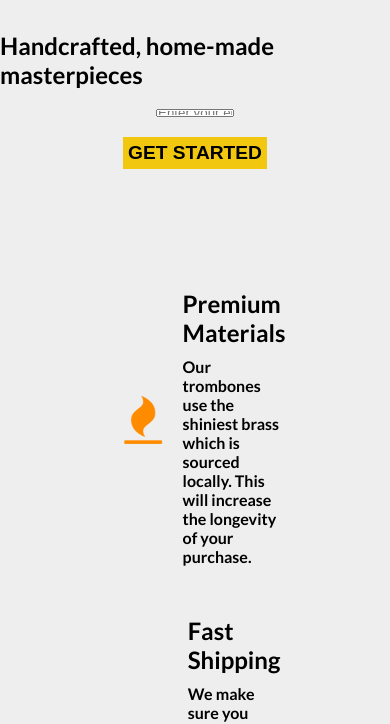
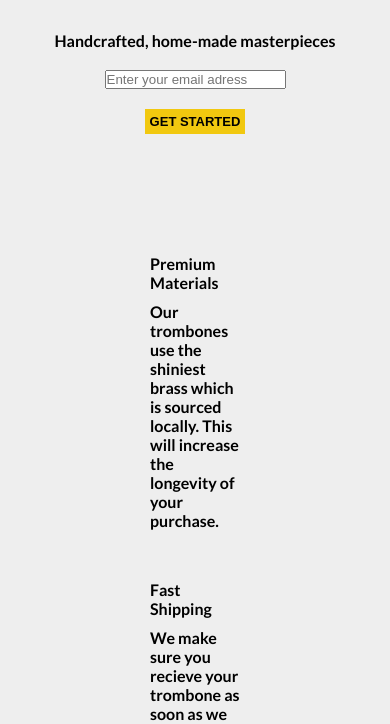
Before and after one commit to dago-ramirez/Landing-Page, a plain HTML site: page index.html in a window 390 px wide. Shown: the part 119-843 px from the top of the page. Drawn offline with Linux system fonts and the light colour scheme.

Commit message:
Hasta ahora se cumplen con los requisitos solicitados. Se pueden mejorar algunos detalles usando JS

```diff
--- a/css/style.css
+++ b/css/style.css
@@ -1,3 +1,9 @@
+* {
+    margin: 0;
+    padding: 0;
+    box-sizing: border-box;
+}
+
 body {
     background-color: #eee;
     display: block;
@@ -15,12 +21,15 @@ header {
     padding: 10px 20px;
 }
 
-@media (max-width: 550px) {
+/* Media query para cambiar la visualización de la
+cabecera a columnas cuando el ancho de la pantalla es
+de <= 550px */
+@media (max-width: 650px) {
     header {
         width: 100%;
         display: flex;
+        flex-direction: column;
         align-items: center;
-        flex-direction: column;
         justify-content: center;
     }
 }
@@ -37,6 +46,9 @@ nav ul {
     list-style: none;
 }
 
+/* Media query para cambiar la visualización de la
+barra de navegación a columnas cuando el ancho de la pantalla es
+de <= 650px */
 @media (max-width: 650px) {
     nav ul {
         width: 100%;
@@ -54,6 +66,12 @@ nav ul li a {
 
 main section h2 {
     padding-bottom: 10px;
+}
+
+@media (max-width: 440px) {
+    main section h2 {
+        font-size: medium;
+    }
 }
 
 #form-section {
@@ -84,6 +102,13 @@ section form input {
     height: 2vw;
 }
 
+@media (max-width: 1000px) {
+    #email {
+        width: auto;
+        height: auto;
+    }
+}
+
 #submit {
     background-color: rgb(241, 200, 15);
     font-size: larger;
@@ -91,6 +116,22 @@ section form input {
     border: #eee;
     cursor: pointer;
     padding: 5px;
+}
+
+@media (max-width: 1000px) {
+    #submit {
+        font-size: medium;
+        width: auto;
+        height: auto;
+    }
+}
+
+@media (max-width: 480px) {
+    #submit {
+        font-size: small;
+        width: auto;
+        height: auto;
+    }
 }
 
 #submit:hover {
@@ -115,6 +156,14 @@ section form input {
     display: flex;
     align-items: center;
     justify-content: center;
+}
+/* Media query para ocultar los íconos de las
+características cuando el ancho de pantalla es
+<= 45px */
+@media (max-width: 450px) {
+    .div-icon {
+        display: none;
+    }
 }
 
 .description {
@@ -204,6 +253,12 @@ footer {
     align-items: flex-end;
 }
 
+@media (max-width: 465px) {
+    footer {
+        font-size: small;
+    }
+}
+
 footer .links-footer a {
     text-decoration: none;
     color: #000;
@@ -214,9 +269,3 @@ footer span {
     padding: 5px;
     color: #444;
 }
-
-* {
-    margin: 0;
-    padding: 0;
-    box-sizing: border-box;
-}
```
